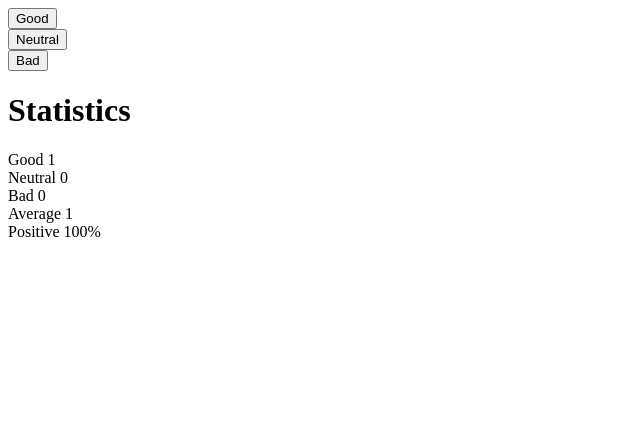
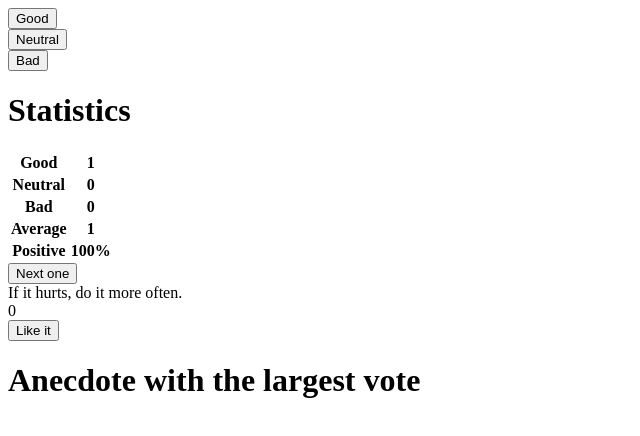
Before and after one commit to thomas-beguin/part1, a React (Create React App) app: page / in a window 1280 px wide. Both pictures are taken after a click on the button "Good". Shown: the top 436 px of the page, without its empty margins (0-640 px from the left). Built offline with nearby package versions, Linux system fonts and the light colour scheme.

Commit message:
all exercices part1

```diff
--- a/src/App.js
+++ b/src/App.js
@@ -2,6 +2,8 @@ import userEvent from '@testing-library/user-event'
 import { useState, useSyncExternalStore } from 'react'
 
 const Display = ({counter}) => <div>{counter}</div>
+const Tr = ({title, value}) => <tr><th>{title}</th><th>{value}</th></tr>
+const Anecdote = (props) => <div>{props.anecdote}</div>
 
 const Button = (props) => <div><button onClick={props.method}>{props.text}</button></div>
 
@@ -15,12 +17,16 @@ const Statistics = (props) => {
   } else {
     return (
       <div>
-        <Display counter={`Good ${props.good}`}/>
-        <Display counter={`Neutral ${props.neutral}`}/>
-        <Display counter={`Bad ${props.bad}`}/>
+        <table>
+          <tbody>
+            <Tr title={'Good'} value = {props.good}/>
+            <Tr title={'Neutral'} value = {props.neutral}/>
+            <Tr title={'Bad'} value = {props.bad}/>
 
-        <span><Display counter={`Average ${(props.good - props.bad) / (props.good + props.bad + props.neutral)}`}/></span>
-        <span><Display counter={`Positive ${(props.good / (props.good + props.neutral + props.bad)) * 100}%`}/></span>
+            <Tr title={'Average'} value = {(props.good - props.bad) / (props.good + props.bad + props.neutral)}/>
+            <Tr title={'Positive'} value = {`${(props.good / (props.good + props.neutral + props.bad)) * 100}%`}/>
+          </tbody>
+        </table>
       </div>
     )
 
@@ -31,11 +37,38 @@ const App = (props) => {
   const [ good, setGood ] = useState(0)
   const [ neutral, setNeutral ] = useState(0)
   const [ bad, setBad] = useState(0)
-  console.log(bad, good, neutral)
+  const [ selected, setSelected] = useState(0)
+
+  const [anecdotes, setAnecdotes] = useState({
+    'If it hurts, do it more often.': 0,
+    'Adding manpower to a late software project makes it later!': 0,
+    'The first 90 percent of the code accounts for the first 10 percent of the development time...The remaining 10 percent of the code accounts for the other 90 percent of the development time.': 0,
+    'Any fool can write code that a computer can understand. Good programmers write code that humans can understand.': 0,
+    'Premature optimization is the root of all evil.': 0,
+    'Debugging is twice as hard as writing the code in the first place. Therefore, if you write the code as cleverly as possible, you are, by definition, not smart enough to debug it.': 0,
+    'Programming without an extremely heavy use of console.log is same as if a doctor would refuse to use x-rays or blood tests when diagnosing patients.': 0,
+    'The only way to go fast, is to go well.':0
+  })
+  // const [ votes, setVotes] = useState(Object.values(anecdotes))
 
   const increaseGood = () => setGood(good + 1)
   const increaseNeutral = () => setNeutral(neutral + 1)
   const increaseBad = () => setBad(bad + 1)
+  const randomAnecdote = () => {
+    let rand = Math.floor(Math.random()*Object.keys(anecdotes).length)
+    setSelected(rand)
+  }
+  const [LargestAnectode, setLargest] = useState("")
+
+  let copy = {...anecdotes}
+
+  const likeAnecdote = () => {
+    copy[Object.keys(copy)[selected]]++
+    setAnecdotes(copy)
+    if (copy[Object.keys(copy)[selected]] >= Math.max(...Object.values(copy))) {
+      setLargest(Object.keys(copy)[selected])
+    }
+  }
 
   return (
     <div>
@@ -44,6 +77,12 @@ const App = (props) => {
       <Button method={increaseBad} text="Bad" />
       <h1>Statistics</h1>
       <Statistics good={good} bad={bad} neutral={neutral} />
+      <Button method={randomAnecdote} text='Next one'/>
+      <Anecdote anecdote={Object.keys(anecdotes)[selected]} />
+      <Anecdote anecdote={Object.values(copy)[selected]} />
+      <Button method={likeAnecdote} text="Like it"/>
+      <h1>Anecdote with the largest vote</h1>
+      <Anecdote anecdote={LargestAnectode} />
     </div>
   );
 }
```
